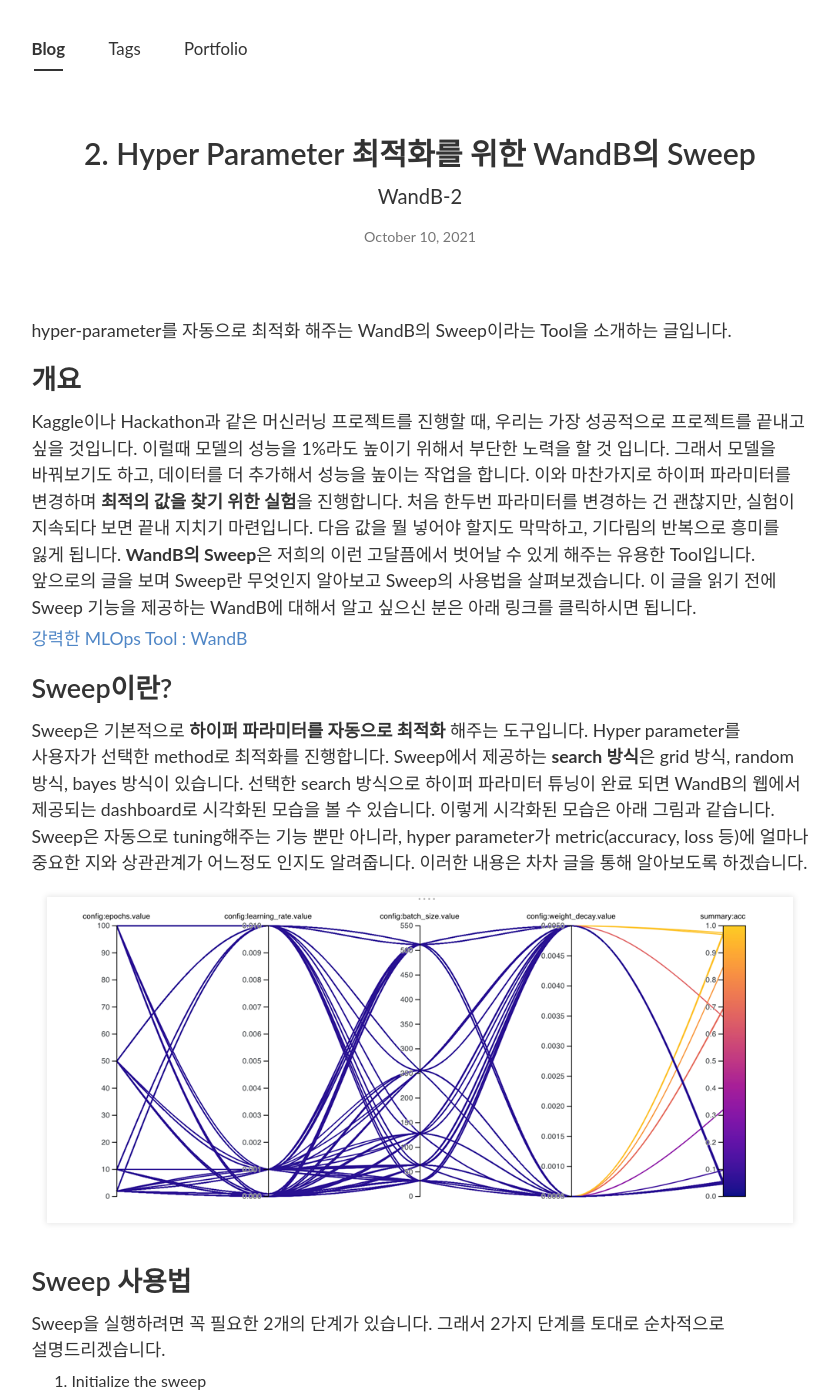
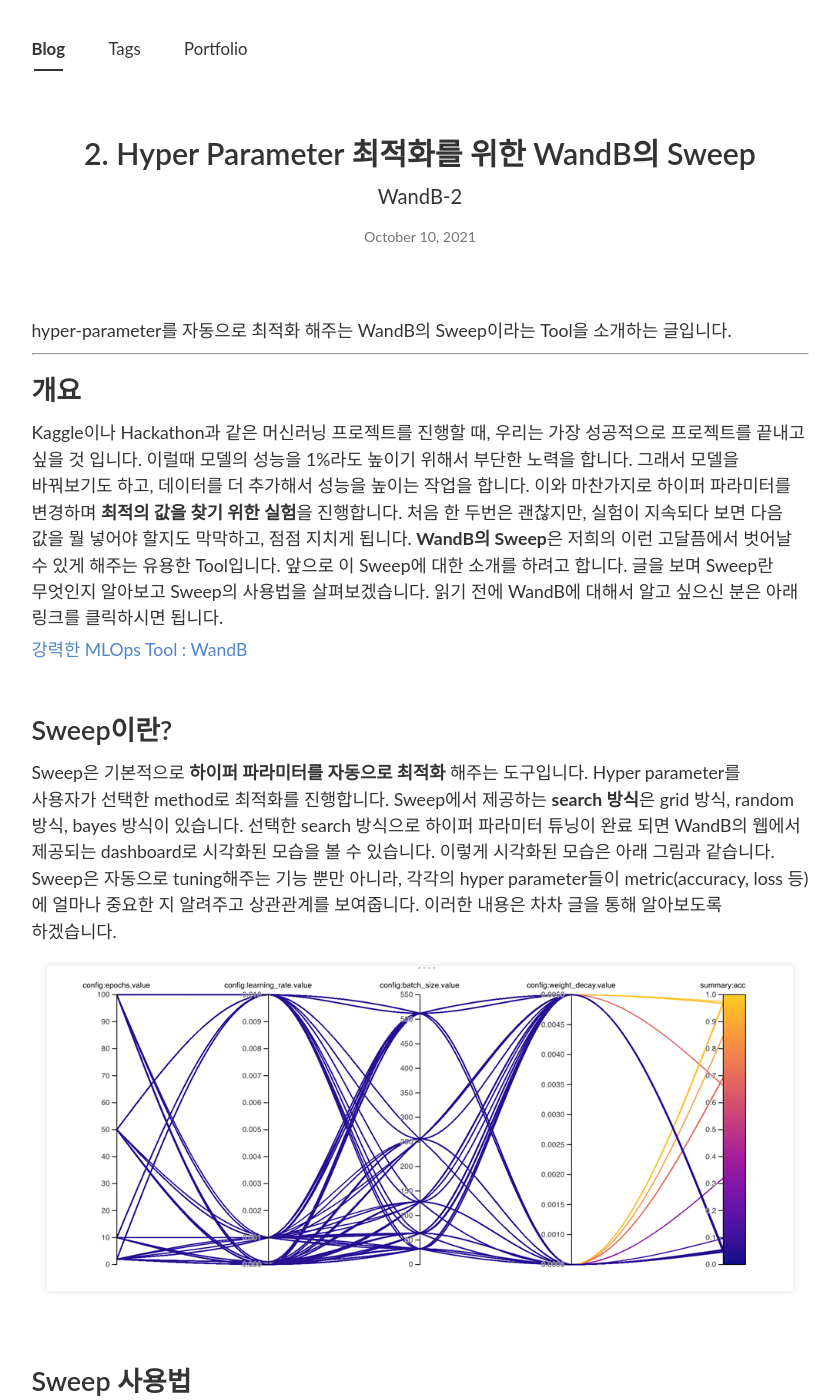
Before and after one commit to PEBpung/PEBpung.github.io, a Jekyll site: the page built from _posts/2021-10-10-WandB-2.md, in a window 1280 px wide and 1400 px high. Shown: the whole window, without its empty margins (220-1060 px from the left). Built offline with Jekyll 4.4.1, drawn with Linux system fonts in a browser that asks for light colours; nearby versions of some CDN libraries; some web fonts are replaced; comment, search, counter and statistics services are not loaded; some of the changed text lies outside the part shown.

Commit message:
[Revise] sweep 오타

```diff
--- a/_posts/2021-10-10-WandB-2.md
+++ b/_posts/2021-10-10-WandB-2.md
@@ -12,26 +12,34 @@
 
 hyper-parameter를 자동으로 최적화 해주는 WandB의 Sweep이라는 Tool을 소개하는 글입니다.
 
+---
+
 ## 개요
 
-Kaggle이나 Hackathon과 같은 머신러닝 프로젝트를 진행할 때, 우리는 가장 성공적으로 프로젝트를 끝내고 싶을 것입니다. 이럴때 모델의 성능을 1%라도 높이기 위해서 부단한 노력을 할 것 입니다. 그래서 모델을 바꿔보기도 하고, 데이터를 더 추가해서 성능을 높이는 작업을 합니다. 이와 마찬가지로 하이퍼 파라미터를 변경하며 **최적의 값을 찾기 위한 실험**을 진행합니다. 처음 한두번 파라미터를 변경하는 건 괜찮지만, 실험이 지속되다 보면 끝내 지치기 마련입니다. 다음 값을 뭘 넣어야 할지도 막막하고, 기다림의 반복으로 흥미를 잃게 됩니다. **WandB의 Sweep**은 저희의 이런 고달픔에서 벗어날 수 있게 해주는 유용한 Tool입니다. 앞으로의 글을 보며 Sweep란 무엇인지 알아보고 Sweep의 사용법을 살펴보겠습니다. 이 글을 읽기 전에 Sweep 기능을 제공하는 WandB에 대해서 알고 싶으신 분은 아래 링크를 클릭하시면 됩니다.
+Kaggle이나 Hackathon과 같은 머신러닝 프로젝트를 진행할 때, 우리는 가장 성공적으로 프로젝트를 끝내고 싶을 것 입니다. 이럴때 모델의 성능을 1%라도 높이기 위해서 부단한 노력을 합니다. 그래서 모델을 바꿔보기도 하고, 데이터를 더 추가해서 성능을 높이는 작업을 합니다. 이와 마찬가지로 하이퍼 파라미터를 변경하며 **최적의 값을 찾기 위한 실험**을 진행합니다. 처음 한 두번은 괜찮지만, 실험이 지속되다 보면 다음 값을 뭘 넣어야 할지도 막막하고, 점점 지치게 됩니다. **WandB의 Sweep**은 저희의 이런 고달픔에서 벗어날 수 있게 해주는 유용한 Tool입니다. 앞으로 이 Sweep에 대한 소개를 하려고 합니다. 글을 보며 Sweep란 무엇인지 알아보고 Sweep의 사용법을 살펴보겠습니다. 읽기 전에 WandB에 대해서 알고 싶으신 분은 아래 링크를 클릭하시면 됩니다.
 
 [강력한 MLOps Tool : WandB](https://pebpung.github.io/wandb/2021/10/06/WandB-1.html)
 
+<br>
+
 ## Sweep이란?
 
-Sweep은 기본적으로 **하이퍼 파라미터를 자동으로 최적화** 해주는 도구입니다. Hyper parameter를 사용자가 선택한 method로 최적화를 진행합니다. Sweep에서 제공하는 **search 방식**은 grid 방식, random 방식, bayes 방식이 있습니다.  선택한 search 방식으로 하이퍼 파라미터 튜닝이 완료 되면 WandB의 웹에서 제공되는 dashboard로 시각화된 모습을 볼 수 있습니다. 이렇게 시각화된 모습은 아래 그림과 같습니다. Sweep은 자동으로 tuning해주는 기능 뿐만 아니라,  hyper parameter가 metric(accuracy, loss 등)에 얼마나 중요한 지와 상관관계가 어느정도 인지도 알려줍니다. 이러한 내용은 차차 글을 통해 알아보도록 하겠습니다.
+Sweep은 기본적으로 **하이퍼 파라미터를 자동으로 최적화** 해주는 도구입니다. Hyper parameter를 사용자가 선택한 method로 최적화를 진행합니다. Sweep에서 제공하는 **search 방식**은 grid 방식, random 방식, bayes 방식이 있습니다.  선택한 search 방식으로 하이퍼 파라미터 튜닝이 완료 되면 WandB의 웹에서 제공되는 dashboard로 시각화된 모습을 볼 수 있습니다. 이렇게 시각화된 모습은 아래 그림과 같습니다. Sweep은 자동으로 tuning해주는 기능 뿐만 아니라,  각각의 hyper parameter들이 metric(accuracy, loss 등)에 얼마나 중요한 지 알려주고 상관관계를 보여줍니다. 이러한 내용은 차차 글을 통해 알아보도록 하겠습니다.
 
 ![image-20211010172223945](/assets/img/2021-10-10/image-20211010172223945.png)
 
+<br>
+
 ## Sweep 사용법
 
-Sweep을 실행하려면 꼭 필요한 2개의 단계가 있습니다. 그래서 2가지 단계를 토대로 순차적으로 설명드리겠습니다.
+Sweep을 실행하려면 꼭 필요한 **2개의 단계**가 있습니다. 그래서 2가지 단계를 토대로 순차적으로 설명드리겠습니다.
 
 1. Initialize the sweep
    - Sweep의 구성요소를 정의하고, 프로젝트에서 사용하기 위해 Sweep API로 초기화 하는 부분입니다.
 2. Run the sweep agent
    - 함수 또는 프로그램은 WandB 서버에서 실행 시킵니다.
+
+<br>
 
 이 2가지 단계만 실행한다면 Sweep을 사용할 수 있습니다. 이 글에서는 학습 log와 파라미터를 추적할 수 있는 기능은 생략하도록 하겠습니다. 이에 대한 내용은 다음 [링크](https://pebpung.github.io/wandb/2021/10/06/WandB-1.html)를 통해 알 수 있습니다. 코드를 통해 전체적인 process만 이해하고 싶으신 분들은 Sweep 사용법을 건너 뛰시고 바로 코드 구현을 보시는 것을 추천드립니다!
 
@@ -41,9 +49,9 @@
 
 ![image-20211010181230849](/assets/img/2021-10-10/image-20211010181230849.png)
 
-Sweep을 Initialize 하는 파트는 쉽게 말하면 구성요소(Configuration)를 정의하고 프로젝트에 적용한다고 생각하시면 됩니다. Configuration는 위와 같은 구조로 정의되어 있습니다. 즉, 이 기능들만 알고 있다면 Sweep을 편하게 사용하실 수 있습니다.
+Sweep을 **Initialize** 하는 파트는 쉽게 말하면 구성요소(Configuration)를 정의하고 프로젝트에 적용한다고 생각하시면 됩니다. Configuration은 위와 같은 구조로 정의되어 있습니다. 즉, 이 기능들만 알고 있다면 Sweep을 편하게 사용하실 수 있습니다.
 
-위의 그림을 보시면 Configuration은 필수 요소(required)와 선택 요소(option)으로 나누어져 있습니다. 먼저 sweep은 하이퍼 파라미터를 최적화해주는 도구이기 때문에 어디(program)에서 무엇(prarameter)을 어떻게(method) 최적화 할 것인지 정의를 해줘야합니다. 그래서 required은 꼭 정의 해줘야합니다. method는 grid, random, bayes 방식이 있습니다. "잠깐, grid와 random은 알겠는데 bayes 방식은 뭘까?"라고 생각하시는 분들이 계실 것 입니다. 그래서 bayesian optimization 방식에 대한 설명은 추후에 글을 작성하도록 하겠습니다.
+위의 그림을 보시면 Configuration은 **필수 요소**(required)와 **선택 요소**(option)으로 나누어져 있습니다. 먼저 sweep은 하이퍼 파라미터를 최적화해주는 도구이기 때문에 어디(**program**)에서 무엇(**prarameter**)을 어떻게(**method**) 최적화 할 것인지 정의 해줘야합니다. 그래서 required은 꼭 정의 해줘야합니다. method는 grid, random, bayes 방식이 있습니다. "잠깐, grid와 random은 알겠는데 bayes 방식은 뭘까?"라고 생각하시는 분들이 계실 것 입니다. 그래서 bayesian optimization 방식에 대한 설명은 추후에 따로 글을 작성해서 설명드리도록 하겠습니다.
 
 그리고 가장 중요한 parameters 파트를 살펴보겠습니다. 위 그림에서 파란색 글씨로 표시된 parameter 링크를 클릭하시면 자세한 설명을 볼 수 있습니다.
 
@@ -103,21 +111,22 @@
 
 1. yaml 파일을 생성합니다.
 
-![image-20211010223407887](/assets/img/2021-10-10/image-20211010223407887.png)
+  ![image-20211010223407887](/assets/img/2021-10-10/image-20211010223407887.png)
 
 2. yaml 파일을 sweep에 입력합니다.
 
    `wandb sweep YAML_FILE`
 
-2. ![image-20211010223432188](/assets/img/2021-10-10/image-20211010223432188.png)
+  ![image-20211010223432188](/assets/img/2021-10-10/image-20211010223432188.png)
 
 3. Sweep id를 agent에 입력합니다.
 
    `wandb agent SWEEP_ID`
 
-3. ![image-20211010223522850](/assets/img/2021-10-10/image-20211010223522850.png)
+  ![image-20211010223522850](/assets/img/2021-10-10/image-20211010223522850.png)
 
 
+<br>
 
 ## 코드 구현
 
@@ -151,6 +160,8 @@
 
 위는 wandb의 sweep을 실행 시키기 위한 전체 코드입니다. sweep을 위한 config 파일은 config.py에 구현되어 있습니다. 코드를 순서대로 설명하면 다음과 같습니다.
 
+<br>
+
 1. hyper parameter의 초기값을 wandb.init에 입력으로 넣어줍니다.
 2. w_config는 sweep을 할 대상 hyper parameter입니다.
 3. loader, model, optimizer 함수에 w_config를 매개변수로 전달해줍니다.
@@ -159,9 +170,13 @@
 6. wandb.sweep에 config 파일에 정의해둔 구성 요소를 입력합니다.
 7. wandb.sweep에서 나온 id와 위에 구현된 train 함수, 그리고 횟수를 wandb.agent에 입력하고 sweep을 실행시킵니다.
 
+<br>
+
 전체 코드는 아래 링크를 통해 보실 수 있습니다.
 
 [CNN_wandb repository 링크로 이동](https://github.com/PEBpung/CNN_wandb)
+
+<br>
 
 ## Sweep 시각화
 
@@ -177,6 +192,8 @@
 
  ![image-20211010222147294](/assets/img/2021-10-10/image-20211010222147294.png)
 
+<br>
+
 ## 결론
 
 이번 글에서는 hyper parameter를 자동으로 바꾸며 실험해주는 Sweep에 대해서 알아보았습니다. WandB의 도큐먼트의 경우 한글 버전과 영어 버전이 있습니다. WandB는 지금도 계속해서 업그레이드 중이기 때문에 영어 버전으로 봐야 더 많은 기능을 볼 수 있습니다.
```
